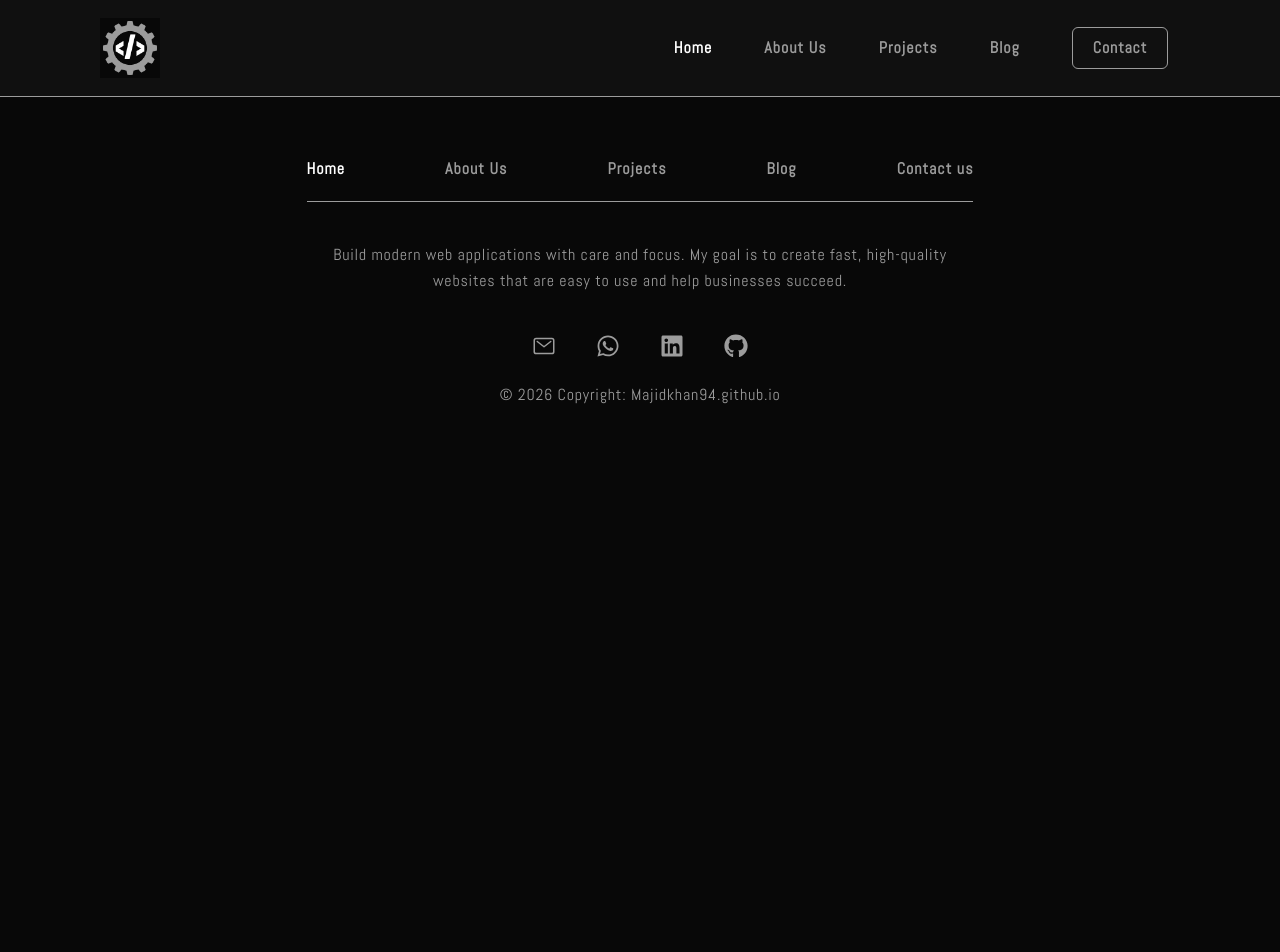
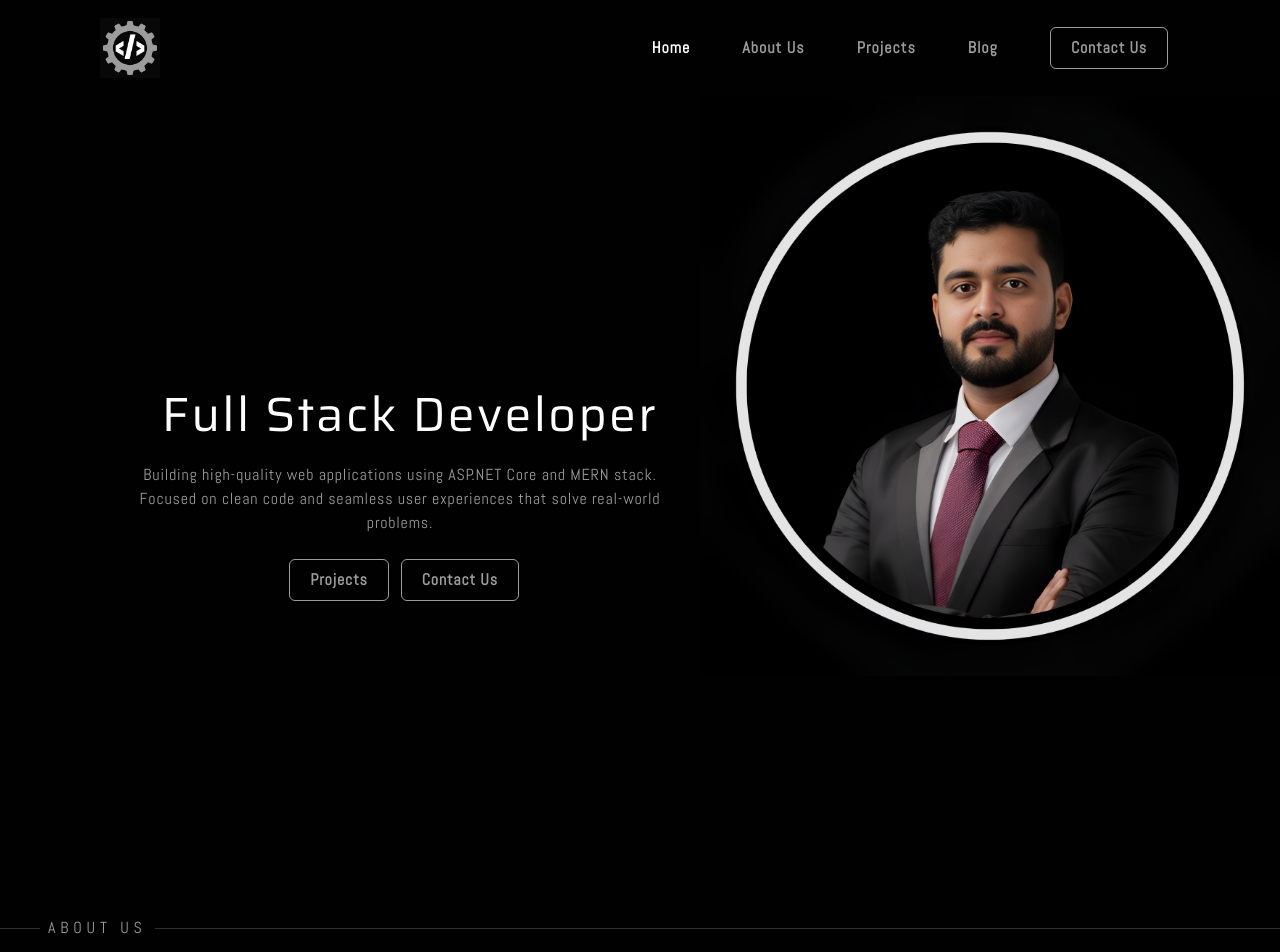
Before and after one commit to Majidkhan94/majidkhan94.github.io, a React (Vite) app: page / in a window 1280 px wide. Shown: the top 952 px of the page. Before the commit the page ends 800 px from the top, so only its background shows below. Built offline with nearby package versions, Linux system fonts and the light colour scheme.

Commit message:
Updated MobileVersion

```diff
--- a/src/App.jsx
+++ b/src/App.jsx
@@ -5,14 +5,18 @@ import { SplashScreen } from "./Features/SplashScreen.jsx";
 import { AnimatePresence, motion } from "framer-motion";
 
 export const App = () => {
-  const [loading, setLoading] = useState(true);
 
-  useEffect(() => {
-    const timer = setTimeout(() => {
-      setLoading(false);
-    }, 2000);
-    return () => clearTimeout(timer);
-  }, []);
+  const isHomePage = window.location.pathname === "/";
+  const [loading, setLoading] = useState(isHomePage);
+
+useEffect(() => {
+    if (isHomePage) {
+      const timer = setTimeout(() => {
+        setLoading(false);
+      }, 3000);
+      return () => clearTimeout(timer);
+    }
+  }, [isHomePage]);
 
   return (<>
     <main className="h-screen relative">
--- a/src/Components/Header.jsx
+++ b/src/Components/Header.jsx
@@ -10,7 +10,7 @@ export const Header = ()=>{
   const [isOpen, setIsOpen] = useState(false);
   return (<>
 
-      <header className='h-20 bg-LightColor flex justify-between items-center p-12 md:px-25'>
+      <header className='h-20 flex justify-between items-center p-12 md:px-25'>
 
       {/* Logo */}
       <span>
@@ -24,7 +24,7 @@ export const Header = ()=>{
         <Navigation to={"/Aboutus"} text={"About Us"}/>
         <Navigation to={"/Projects"} text={"Projects"}/>
         <Navigation to={"/Blog"} text={"Blog"}/>
-        <Button to={"/Contactus"} text={"Contact"}/>
+        <Button to={"/Contactus"} text={"Contact Us"}/>
 
       </nav>
 
--- a/src/Features/Button.jsx
+++ b/src/Features/Button.jsx
@@ -1,12 +1,20 @@
 import { NavLink } from "react-router-dom";
+import { motion } from "framer-motion";
 import '../index.css';
 
-export const Button = ({ text, to, onClick }) => {
+const MotionNavLink = motion.create(NavLink);
+
+export const Button = ({ text, to , className }) => {
   return (<>
-<NavLink to={to}
-  onClick = {onClick}
-  className="px-5 py-2 rounded-md font-semibold font-Paragraph text-base tracking-wider inline-block border border-ParaColor text-ParaColor mr-3 transition-all duration-600 linear hover:-translate-x-2 hover:-translate-y-2 hover:shadow-[3px_3px_0px_0px_#9c9c9c] active:translate-x-0 active:translate-y-0 active:shadow-none">
-  {text}
 
-</NavLink>
+<MotionNavLink
+to= {to}
+initial={{ opacity: 0, y: 100 }}
+whileInView={{ opacity: 1, y: 0 }}
+viewport={{ once: true, amount: 0.5 }}
+transition={{ duration: 0.5, ease: "easeOut" }}
+className={`${className} px-5 py-2 rounded-md font-semibold font-Paragraph text-base tracking-wider inline-block border border-ParaColor text-ParaColor mr-3 transition-all duration-600 linear hover:-translate-x-2 hover:-translate-y-2 hover:shadow-[3px_3px_0px_0px_#9c9c9c] active:translate-x-0 active:translate-y-0 active:shadow-none cursor-pointer `}>{text}
+
+</MotionNavLink>
+
   </>)}
--- a/src/Features/Heading.jsx
+++ b/src/Features/Heading.jsx
@@ -1,31 +1,17 @@
 import { motion } from "framer-motion";
 
-export const MainHeading = ({text, className}) => {
+export const Heading = ({text, className}) => {
   return(<>
-  <motion.h1
-  initial={}
-  whileInView={}
+      <motion.h1
+      initial={{ opacity: 0, x: -100 }}
+      whileInView={{ opacity: 1, x: 0 }}
+      viewport={{ once: true, amount: 0.5 }}
+      transition={{ duration: 1 }}
+      className={`${className} text-white font-Heading text-3xl md:text-5xl tracking-wider `}>
+      {text}
+    </motion.h1>
 
-
-
-  className={`text-[#181818] w-full hover:text-BottomBorder cursor-pointer font-bebas text-6xl md:text-9xl font-semibold  tracking-wider animate-slide-BottomtoTop  ${className}`}>
-  {text}
-  </motion.h1>
-  </>)}
-
-
-    <motion.h1
-      initial={{ opacity: 0, x: -100 }} // Shuruat yahan se
-      whileInView={{ opacity: 1, x: 0 }} // Jab scroll karke nazar aaye
-      viewport={{ once: true, amount: 0.5 }} // Sirf ek baar ho, jab 50% nazar aaye
-      transition={{ duration: 0.8 }}
-      className="text-GoldColor text-9xl font-bebas"
-    >
-      Majid Khan
-    </motion.h1>
-  );
-};
-
+ </>)}
 
 
 
--- /dev/null
+++ b/src/Features/Image.jsx
@@ -0,0 +1,13 @@
+import { motion } from "framer-motion"
+
+export const Image = ({src})=>{
+  return(<>
+
+    <motion.img
+    initial = { {opacity: 0} }
+    whileInView = {{opacity: 1}}
+    viewport={{ once: true, amount: 0.5 }}
+    transition={{ duration: 2 }}
+    src={src}>
+    </motion.img>
+    </>)}
--- a/src/Features/Paragraph.jsx
+++ b/src/Features/Paragraph.jsx
@@ -1,7 +1,14 @@
+import { motion } from "framer-motion"
 export const Paragraph = ({ text, className }) => {
   return (
     <>
-      <p className={`text-ParaColor font-Paragraph tracking-wider leading-relaxed ${className}`}>
-        {text}
-      </p>
+    <motion.p
+      initial={{ opacity: 0, y: 100 }}
+      whileInView={{ opacity: 1, y: 0 }}
+      viewport={{ once: true, amount: 0.5 }}
+      transition={{ duration: 1 }}
+      className={`${className} text-ParaColor font-Paragraph tracking-wider`}>
+      {text}
+    </motion.p>
+
     </>)}
--- /dev/null
+++ b/src/Features/Seperator.jsx
@@ -0,0 +1,21 @@
+import { motion } from "framer-motion";
+
+export const Seperator = ({text}) => {
+  return (
+    <motion.fieldset
+      initial={{ opacity: 0 }}
+      whileInView={{ opacity: 1 }}
+      viewport={{ once: true }}
+      transition={{ duration: 1 }}
+      className="border-t border-ParaColor/30 text-center my-5">
+
+      <motion.legend
+        initial={{ opacity: 0, y: 10 }}
+        whileInView={{ opacity: 1, y: 0 }}
+        viewport={{ once: true }}
+        transition={{ duration: 1, delay: 0.5, ease: "easeOut" }}
+        className="text-left px-2 text-ParaColor font-Paragraph uppercase tracking-[0.3em] ml-10">
+        {text}
+      </motion.legend>
+    </motion.fieldset>
+  )}
--- a/src/Pages/Home.jsx
+++ b/src/Pages/Home.jsx
@@ -1,5 +1,31 @@
 import '../index.css';
+import {Heading} from "../Features/Heading.jsx"
+import {Paragraph} from "../Features/Paragraph.jsx"
+import { Image } from '../Features/Image.jsx';
+import { Button } from '../Features/Button.jsx';
+import { Seperator } from '../Features/Seperator.jsx';
+
 export const Home = ()=>{
   return(<>
+<section className='flex flex-row w-full h-fit md:h-screen pl-0 md:pl-30 '>
+  <div className='flex flex-1 flex-col gap-6 justify-center text-center'>
+    <span> <Heading text={"Full Stack Developer"}/> </span>
+    <span className='w-140'>
+      <Paragraph text={"Building high-quality web applications using ASP.NET Core and MERN stack. Focused on clean code and seamless user experiences that solve real-world problems."}/>
+    </span>
+    <span>
+    <Button to={"/Projects"} text={"Projects"}/>
+    <Button to={"/Contactus"} text={"Contact Us"}/>
+    </span>
+  </div>
+  <div className='flex flex-1 justify-center sm:hidden md:inline'>
+    <Image src={"../HeroImage.png"} />
+  </div>
+</section>
+
+<Seperator text={"About Us"}/>
+
+
+
 
   </>)}
--- a/src/index.css
+++ b/src/index.css
@@ -1,7 +1,7 @@
 @import url('https://fonts.googleapis.com/css2?family=Abel&family=Saira:ital,wght@0,100..900;1,100..900&display=swap');
 @import "tailwindcss";
 
-body{ background-color: #080808; }
+body{ background-color: #010101; }
 
 
 
```
Also changed, not shown: public/Hero.png (deleted), public/HeroImage.png (added).
